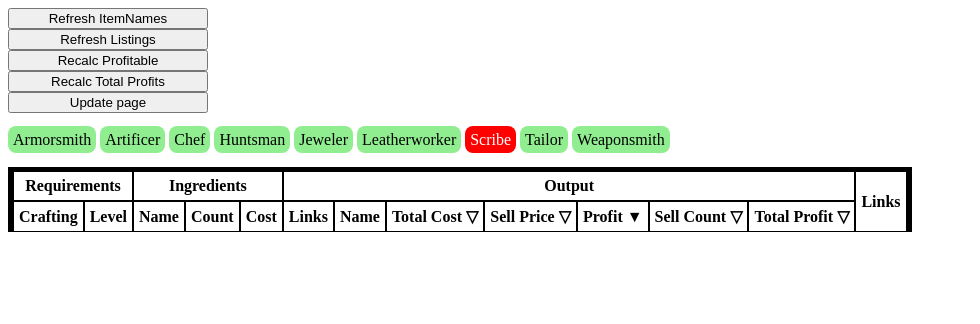
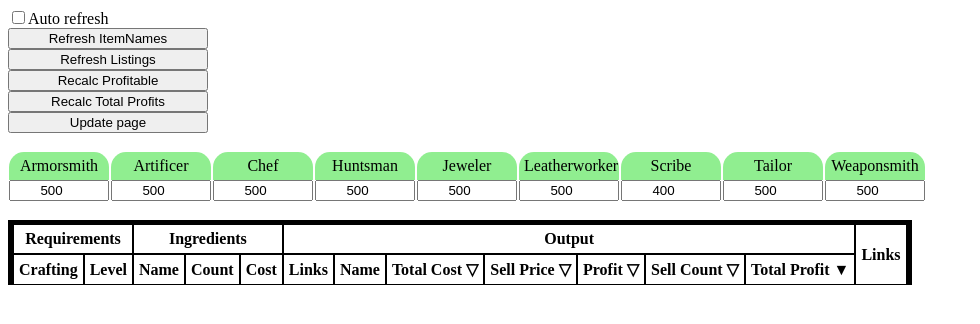
Before and after one commit to benudall/gw2tp, a website: page index.html in a window 1280 px wide. Shown: the whole page, without its empty margins (0-980 px from the left). Drawn offline with nearby package versions, Linux system fonts and the light colour scheme; some packages are replaced by stand-ins of ours; no server answers.

Commit message:
Skill level filters

```diff
--- a/index.html
+++ b/index.html
@@ -6,21 +6,35 @@
 		width: 200px;
 	}
 
-	input[type=checkbox] {
+	.discipline {
+		display: inline-block;
+		margin: 1px;
+	}
+
+	.discipline input[type=checkbox] {
 		display: none;
 	}
 
-	input[type=checkbox]+label {
-		background: red;
-		color: white;
-		border-radius: 0.5em;
-		padding: 5px;
-	}
-
-	input[type=checkbox]:checked+label {
+	.discipline input[type=checkbox]:checked+label {
 		background: lightgreen;
 		color: black;
 	}
+
+	.discipline label {
+		display: block;
+		background: red;
+		color: white;
+		border-radius: 15px 15px 0 0;
+		padding: 5px;
+		width: 90px;
+		text-align: center;
+	}
+
+	.discipline input[type=number] {
+		width: 100px;
+		text-align: center;
+	}
+
 
 	thead {
 		position: sticky;
@@ -28,10 +42,11 @@
 		background: white;
 	}
 
-	tr:first-child > * {
+	tr:first-child>* {
 		border-top: 5px solid black;
 	}
-	table{
+
+	table {
 		border-left: 5px solid black;
 		border-right: 5px solid black;
 	}
@@ -55,7 +70,6 @@
 	span {
 		text-align: right;
 	}
-
 </style>
 <script>
 	var app = angular.module("myApp", ['ngSanitize']);
@@ -87,7 +101,7 @@
 				return input.filter(recipe => {
 					var validDiscipline = false;
 					recipe[1].disciplines.forEach(discipline => {
-						if ($scope.filter.disciplines[discipline] == true) { validDiscipline = true }
+						if ($scope.filter.disciplines[discipline].active == true && $scope.filter.disciplines[discipline].value >= recipe[1].min_rating) { validDiscipline = true }
 					})
 					if (validDiscipline) { return true }
 				})
@@ -108,24 +122,26 @@
 
 			$scope.filter = {
 				disciplines: {
-					"Armorsmith": true,
-					"Artificer": true,
-					"Chef": true,
-					"Huntsman": true,
-					"Jeweler": true,
-					"Leatherworker": true,
-					"Scribe": false,
-					"Tailor": true,
-					"Weaponsmith": true
+					"Armorsmith": { active: true, value: 500 },
+					"Artificer": { active: true, value: 500 },
+					"Chef": { active: true, value: 500 },
+					"Huntsman": { active: true, value: 500 },
+					"Jeweler": { active: true, value: 500 },
+					"Leatherworker": { active: true, value: 500 },
+					"Scribe": { active: true, value: 400 },
+					"Tailor": { active: true, value: 500 },
+					"Weaponsmith": { active: true, value: 500 }
 				}
 			}
 
-			$scope.sort = "profit";
+			$scope.sort = "totalProfit";
 
 			$scope.setSort = sort => {
 				$scope.sort = sort;
 				console.log("sort set to", $scope.sort)
 			}
+
+			$scope.autoRefresh = false;
 
 			$scope.totalProfits = () => {
 				$http.get("/data/totalProfits")
@@ -138,10 +154,12 @@
 			$scope.totalProfits();
 
 			intverval = setInterval(async () => {
-				await $scope.fetch('/get/listings', 'listings');
-				await $scope.fetch('/get/filteredRecipes', 'filteredRecipes');
-				await $scope.fetch('/get/totalProfits', 'totalProfits');
-				$scope.totalProfits();
+				if ($scope.autoRefresh) {
+					await $scope.fetch('/get/listings', 'listings');
+					await $scope.fetch('/get/filteredRecipes', 'filteredRecipes');
+					await $scope.fetch('/get/totalProfits', 'totalProfits');
+					$scope.totalProfits();
+				}
 			}, 300000)
 
 
@@ -167,6 +185,8 @@
 
 <body ng-app="myApp">
 	<div ng-controller="MainController" class="controller">
+		<input type="checkbox" ng-model="autoRefresh" id="autoRefresh"><label for="autoRefresh">Auto refresh</label>
+		<br>
 		<button ng-click="fetch('/get/itemNames','itemNames')">Refresh ItemNames</button>{{labels.itemNames}}
 		<br>
 		<button ng-click="fetch('/get/listings','listings')">Refresh Listings</button>{{labels.listings}}
@@ -178,15 +198,11 @@
 		<button ng-click="totalProfits()">Update page</button>{{labels.final}}
 		<br>
 		<br>
-		<input type="checkbox" id="Armorsmith" ng-model="filter.disciplines.Armorsmith"><label for="Armorsmith">Armorsmith</label>
-		<input type="checkbox" id="Artificer" ng-model="filter.disciplines.Artificer"><label for="Artificer">Artificer</label>
-		<input type="checkbox" id="Chef" ng-model="filter.disciplines.Chef"><label for="Chef">Chef</label>
-		<input type="checkbox" id="Huntsman" ng-model="filter.disciplines.Huntsman"><label for="Huntsman">Huntsman</label>
-		<input type="checkbox" id="Jeweler" ng-model="filter.disciplines.Jeweler"><label for="Jeweler">Jeweler</label>
-		<input type="checkbox" id="Leatherworker" ng-model="filter.disciplines.Leatherworker"><label for="Leatherworker">Leatherworker</label>
-		<input type="checkbox" id="Scribe" ng-model="filter.disciplines.Scribe"><label for="Scribe">Scribe</label>
-		<input type="checkbox" id="Tailor" ng-model="filter.disciplines.Tailor"><label for="Tailor">Tailor</label>
-		<input type="checkbox" id="Weaponsmith" ng-model="filter.disciplines.Weaponsmith"><label for="Weaponsmith">Weaponsmith</label>
+		<div class="discipline" ng-repeat="(discipline,value) in filter.disciplines">
+			<input type="checkbox" id="{{discipline}}" ng-model="filter.disciplines[discipline].active">
+			<label for="{{discipline}}">{{discipline}}</label>
+			<input type="number" min="0" max="500" step="25" ng-model="filter.disciplines[discipline].value">
+		</div>
 		<br>
 		<br>
 		<table cellspacing=0>
```
